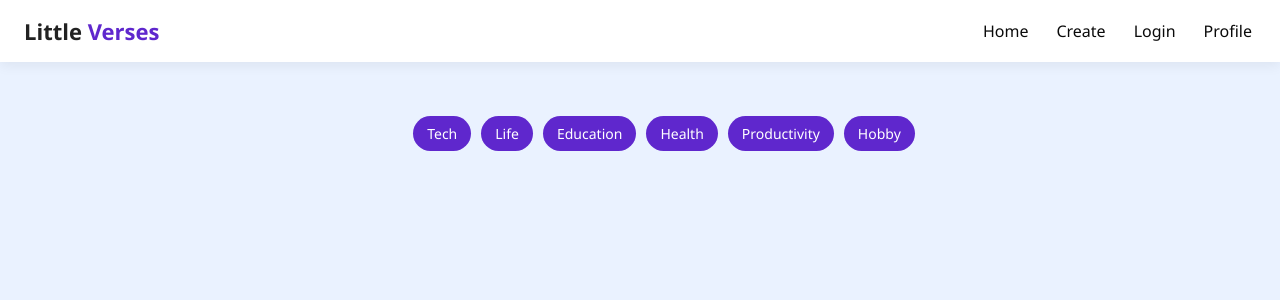
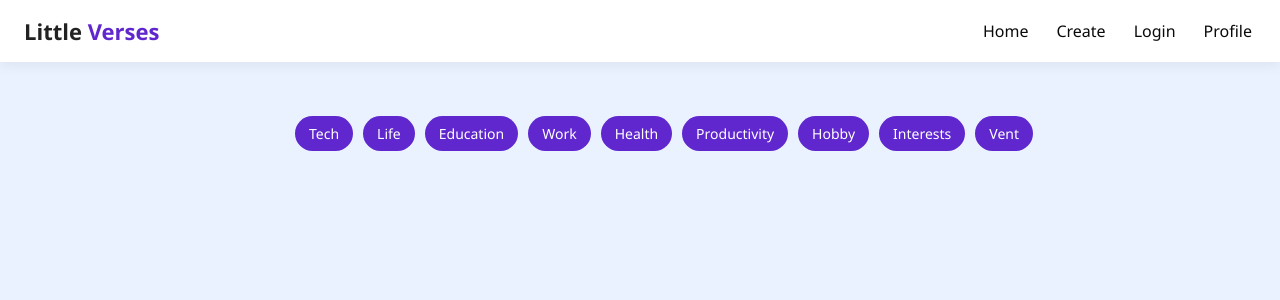
Before and after one commit to Facelessism/Little-Verses, a React (Create React App) app in the folder client/: page /categories in a window 1280 px wide. Shown: the top 300 px of the page. Built offline with nearby package versions, Linux system fonts and the light colour scheme.

Commit message:
Rectified the categories added in createpost & filter

```diff
--- a/client/src/components/CategoryFilter.js
+++ b/client/src/components/CategoryFilter.js
@@ -2,7 +2,7 @@ import React from "react";
 
 import '../styles/CategoryFilter.css';
 
-const categories = ["Tech", "Life", "Education", "Health", "Productivity", "Hobby"];
+const categories = ["Tech", "Life", "Education", "Work", "Health","Productivity", "Hobby", "Interests","Vent"];
 
 function CategoryFilter() {
   return (
--- a/client/src/pages/CreatePost.js
+++ b/client/src/pages/CreatePost.js
@@ -25,12 +25,15 @@ function CreatePost() {
           onChange={(e) => setCategory(e.target.value)}
         >
           <option value="">Select A Category</option>
-          <option value="Tech">Tech</option>
-          <option value="Life">Life</option>
-          <option value="Education">Education</option>
-          <option value="Work">Work</option>
-          <option value="Interests">Interests</option>
-          <option value="Vent">Vent</option>
+          <option value="tech">Tech</option>
+          <option value="life">Life</option>
+          <option value="education">Education</option>
+          <option value="work">Work</option>
+           <option value="health">Health</option>
+            <option value="productivity">Productivity</option>
+             <option value="hobby">Hobby</option>
+          <option value="interests">Interests</option>
+          <option value="vent">Vent</option>
         </select>
 
         <textarea
```
